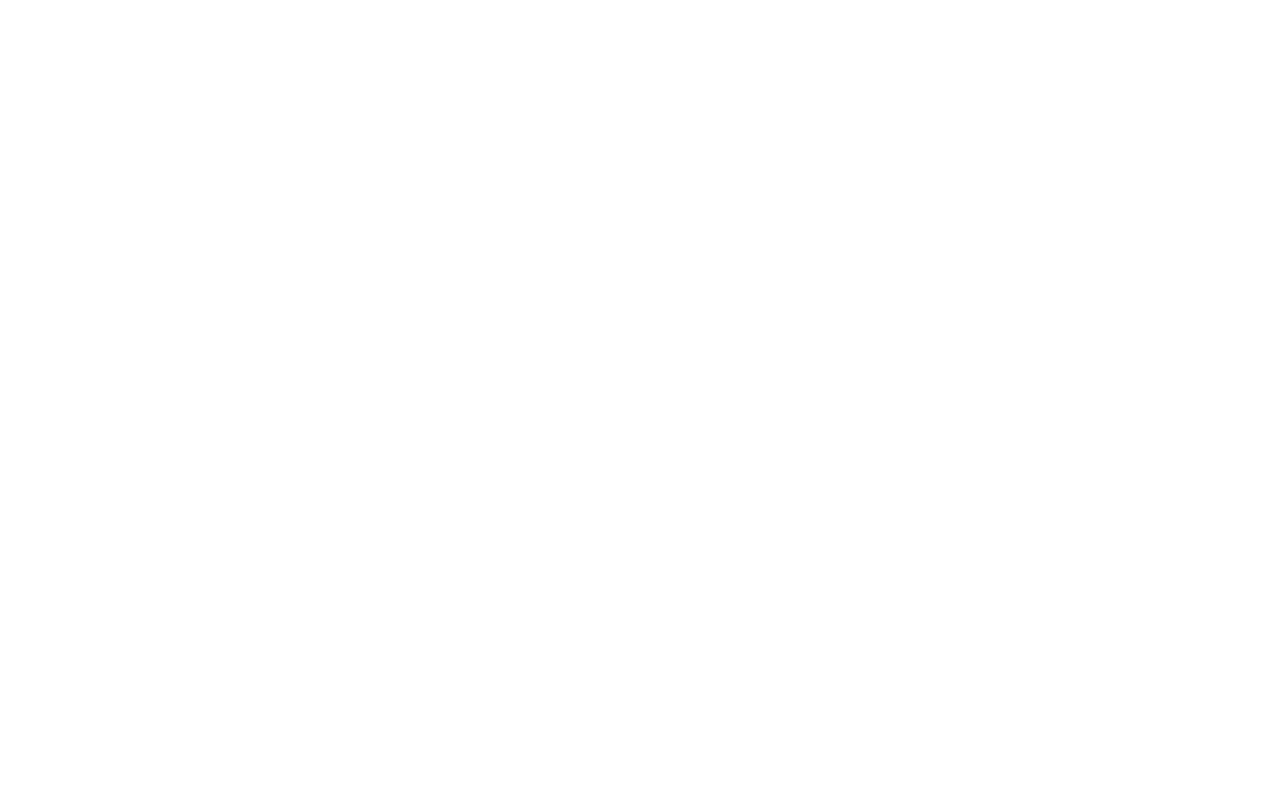
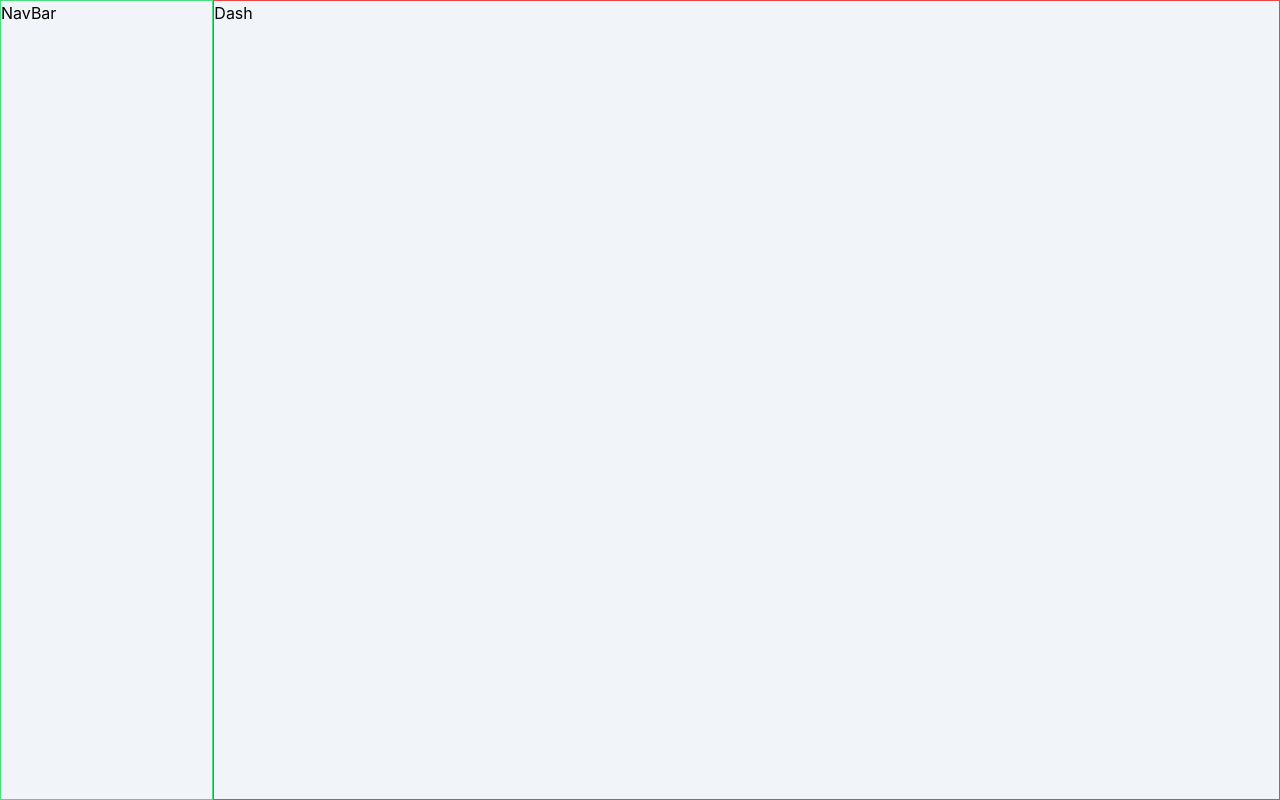
Before and after one commit to HazWahb8080/dashboard_3, a React (Create React App) app: page / in a window 1280 px wide. Built offline with nearby package versions, Linux system fonts and the light colour scheme.

Commit message:
started working on the UI

```diff
--- a/src/App.js
+++ b/src/App.js
@@ -1,8 +1,14 @@
-import './App.css';
+import "./App.css";
+import Dash from "./components/dash/Dash";
+import NavBar from "./components/navBar/NavBar";
 
 function App() {
   return (
-    <div>
+    <div className="bg-slate-100 place-items-start grid grid-cols-12 min-h-screen w-full">
+      {/* navbar _ left section */}
+      <NavBar/>
+      {/*  body _ right section */}
+      <Dash/>
     </div>
   );
 }
--- /dev/null
+++ b/src/components/dash/Dash.jsx
@@ -0,0 +1,9 @@
+import React from 'react'
+
+function Dash() {
+  return (
+    <div className='col-span-10 border border-red-500 w-full items-start justify-start flex min-h-screen' >Dash</div>
+  )
+}
+
+export default Dash;
--- a/src/components/navBar/NavBar.jsx
+++ b/src/components/navBar/NavBar.jsx
@@ -2,7 +2,11 @@
 import { Routes, Route, Link } from "react-router-dom";
 
 function NavBar() {
-  return <div>NavBar</div>;
+  return (
+    <div className="col-span-2 border border-green-400 w-full items-start justify-start flex flex-col min-h-screen  ">
+      NavBar
+    </div>
+  );
 }
 
 export default NavBar;
```
